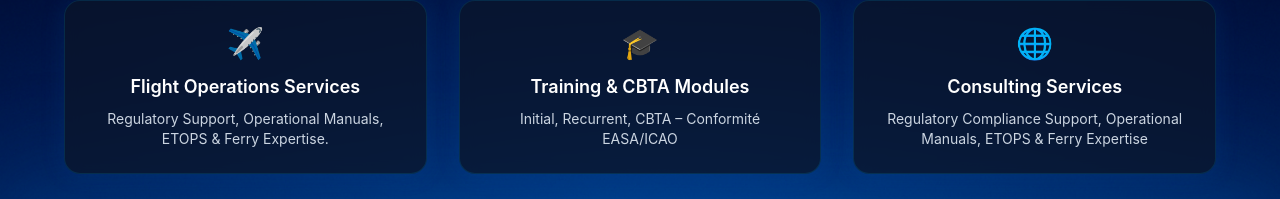
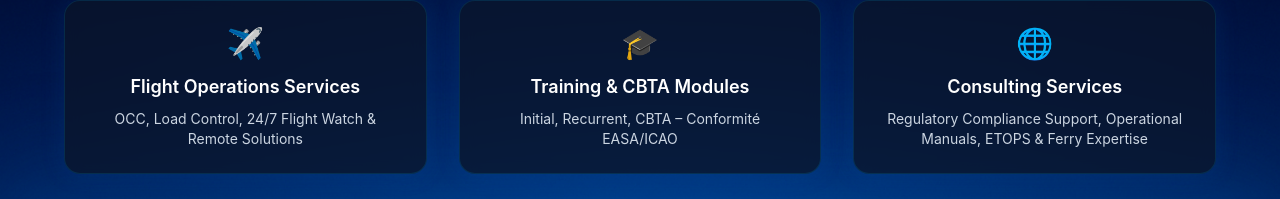
Before and after one commit to Ariitea1/opc-site-operations-pacific-center, a Next.js app: page / in a window 1280 px wide. Shown: the part 470-669 px from the top of the page. Built offline with nearby package versions, Linux system fonts and the light colour scheme.

Commit message:
Update ServicesSection.tsx

```diff
--- a/components/ServicesSection.tsx
+++ b/components/ServicesSection.tsx
@@ -16,7 +16,7 @@ export default function ServicesSection() {
             Flight Operations Services
           </h3>
           <p className="text-slate-300 text-sm">
-          Regulatory Support, Operational Manuals, ETOPS & Ferry Expertise.
+          OCC, Load Control, 24/7 Flight Watch & Remote Solutions
           </p>
         </div>
       </Link>
```
